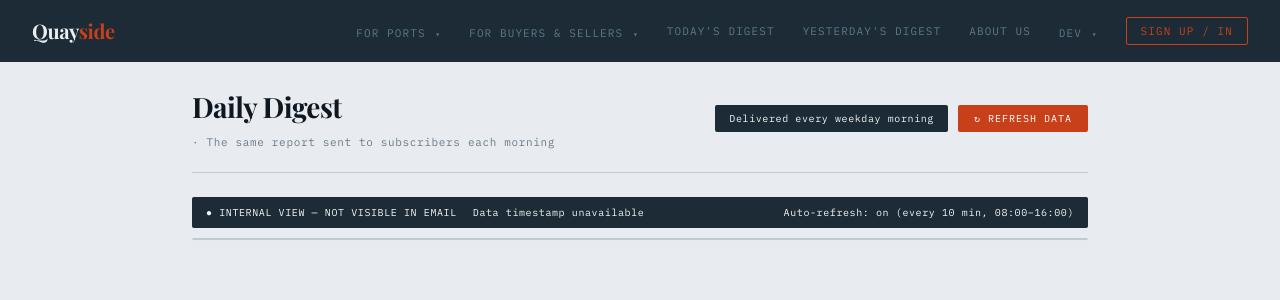
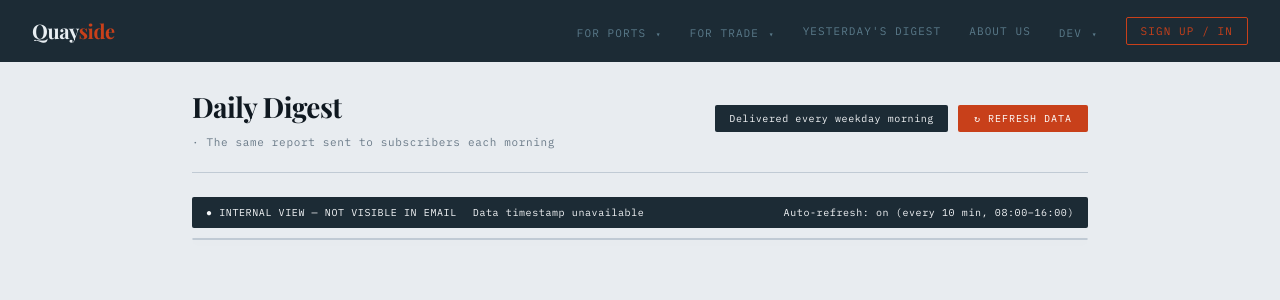
Before and after one commit to neilhenrypeacock/quayside, a Python web app: template src/quayside/web/templates/digest_wrapper.html in a window 1280 px wide. Shown: the top 300 px of the page. Run offline with Jinja, Linux system fonts and the light colour scheme; the template is opened without the code that fills it, so the values that code supplies are empty; some web fonts are replaced.

Commit message:
Nav: simplify menu — rename For Trade, demo port link, remove duplicate digest links, reorder Dev ports
Co-Authored-By: Claude Opus 4.6 <noreply@anthropic.com>

```diff
--- a/src/quayside/web/static/css/tokens.css
+++ b/src/quayside/web/static/css/tokens.css
@@ -168,6 +168,14 @@ body {
   height: 1px;
   background: var(--rule);
   margin: 4px 0;
+}
+.nav-dropdown-header {
+  font-size: 0.7rem;
+  font-weight: 500;
+  text-transform: uppercase;
+  letter-spacing: 0.05em;
+  color: var(--mid);
+  padding: 0.4rem 1rem 0.2rem;
 }
 
 /* ── Sign In button ── */
--- a/src/quayside/web/templates/base.html
+++ b/src/quayside/web/templates/base.html
@@ -20,19 +20,16 @@
                 <button class="nav-dropdown-toggle" onclick="this.parentElement.classList.toggle('active')">For Ports <span class="nav-caret">&#9662;</span></button>
                 <div class="nav-dropdown-menu"><div class="nav-dropdown-menu-inner">
                     <a href="{{ url_for('public.for_ports') }}">Learn more</a>
-                    <a href="{{ url_for('ports.port_dashboard', slug='peterhead') }}">Demo dashboard</a>
+                    <a href="{{ url_for('ports.port_dashboard', slug='demo') }}">Demo port dashboard</a>
                 </div></div>
             </div>
             <div class="nav-dropdown">
-                <button class="nav-dropdown-toggle" onclick="this.parentElement.classList.toggle('active')">For Buyers &amp; Sellers <span class="nav-caret">&#9662;</span></button>
+                <button class="nav-dropdown-toggle" onclick="this.parentElement.classList.toggle('active')">For Trade <span class="nav-caret">&#9662;</span></button>
                 <div class="nav-dropdown-menu"><div class="nav-dropdown-menu-inner">
                     <a href="{{ url_for('public.for_traders') }}">Learn more</a>
-                    <a href="{{ url_for('digest.digest_today') }}">Today's Digest</a>
-                    <a href="{{ url_for('digest.digest_yesterday') }}">Yesterday's Digest</a>
-                    <a href="{{ url_for('trade.trade_dashboard') }}">Demo dashboard</a>
+                    <a href="{{ url_for('trade.trade_dashboard') }}">Demo trade dashboard</a>
                 </div></div>
             </div>
-            <a href="{{ url_for('digest.digest_today') }}" class="nav-link">Today's Digest</a>
             <a href="{{ url_for('digest.digest_yesterday') }}" class="nav-link">Yesterday's Digest</a>
             <a href="{{ url_for('public.about') }}" class="nav-link">About Us</a>
             <div class="nav-dropdown">
@@ -40,16 +37,16 @@
                 <div class="nav-dropdown-menu"><div class="nav-dropdown-menu-inner">
                     <a href="{{ url_for('ops.ops_dashboard') }}">Ops</a>
                     <div class="nav-dropdown-sep"></div>
+                    <div class="nav-dropdown-header">Digest</div>
                     <a href="{{ url_for('digest.digest_today') }}">Today's Digest</a>
-                    <a href="{{ url_for('digest.digest_yesterday') }}">Yesterday's Digest</a>
                     <a href="{{ url_for('digest.weekly_digest') }}">Weekly Report</a>
                     <a href="{{ url_for('digest.monthly_digest') }}">Monthly Report</a>
                     <div class="nav-dropdown-sep"></div>
                     <a href="{{ url_for('ports.port_dashboard', slug='peterhead') }}">Peterhead</a>
+                    <a href="{{ url_for('ports.port_dashboard', slug='newlyn') }}">Newlyn</a>
                     <a href="{{ url_for('ports.port_dashboard', slug='brixham') }}">Brixham</a>
-                    <a href="{{ url_for('ports.port_dashboard', slug='newlyn') }}">Newlyn</a>
+                    <a href="{{ url_for('ports.port_dashboard', slug='lerwick') }}">Lerwick</a>
                     <a href="{{ url_for('ports.port_dashboard', slug='scrabster') }}">Scrabster</a>
-                    <a href="{{ url_for('ports.port_dashboard', slug='lerwick') }}">Lerwick</a>
                 </div></div>
             </div>
             {% block nav %}{% endblock %}
```
